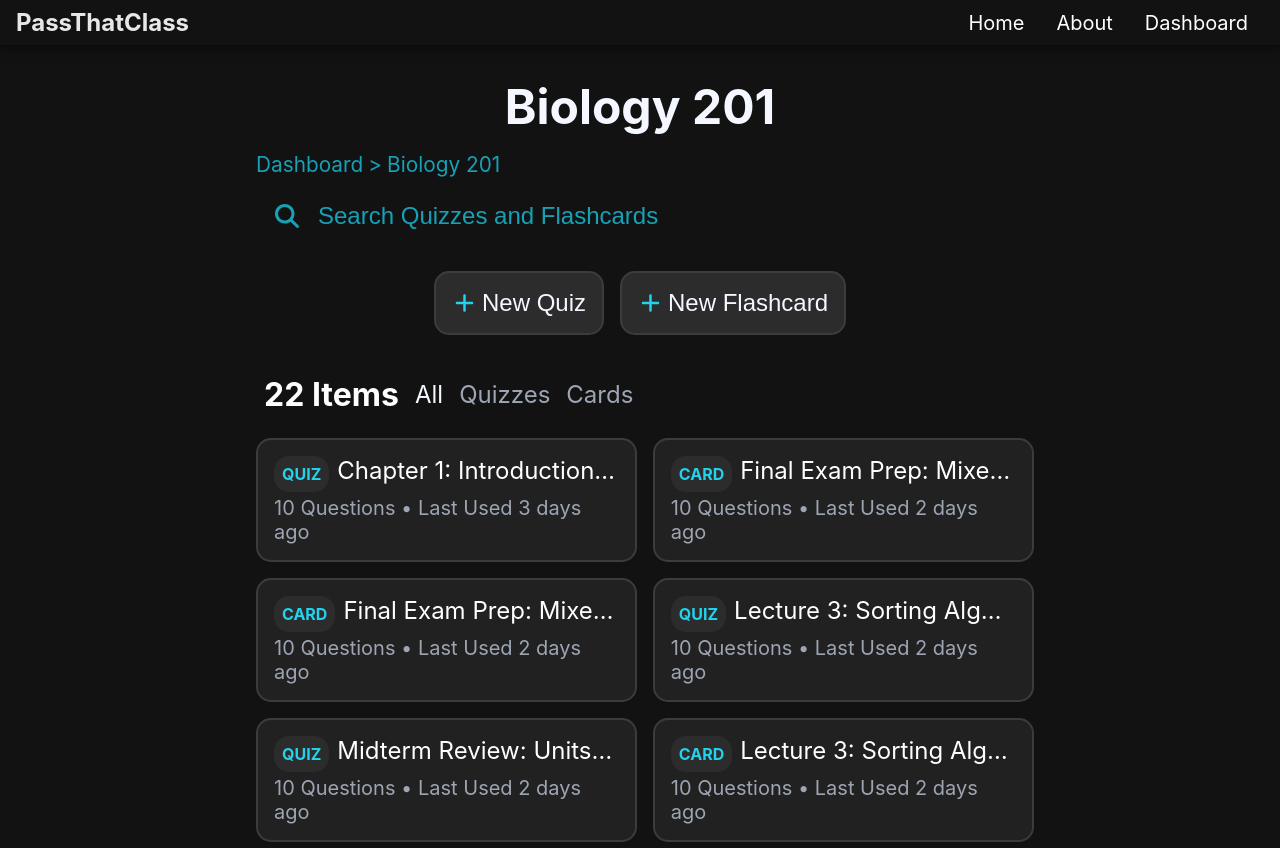
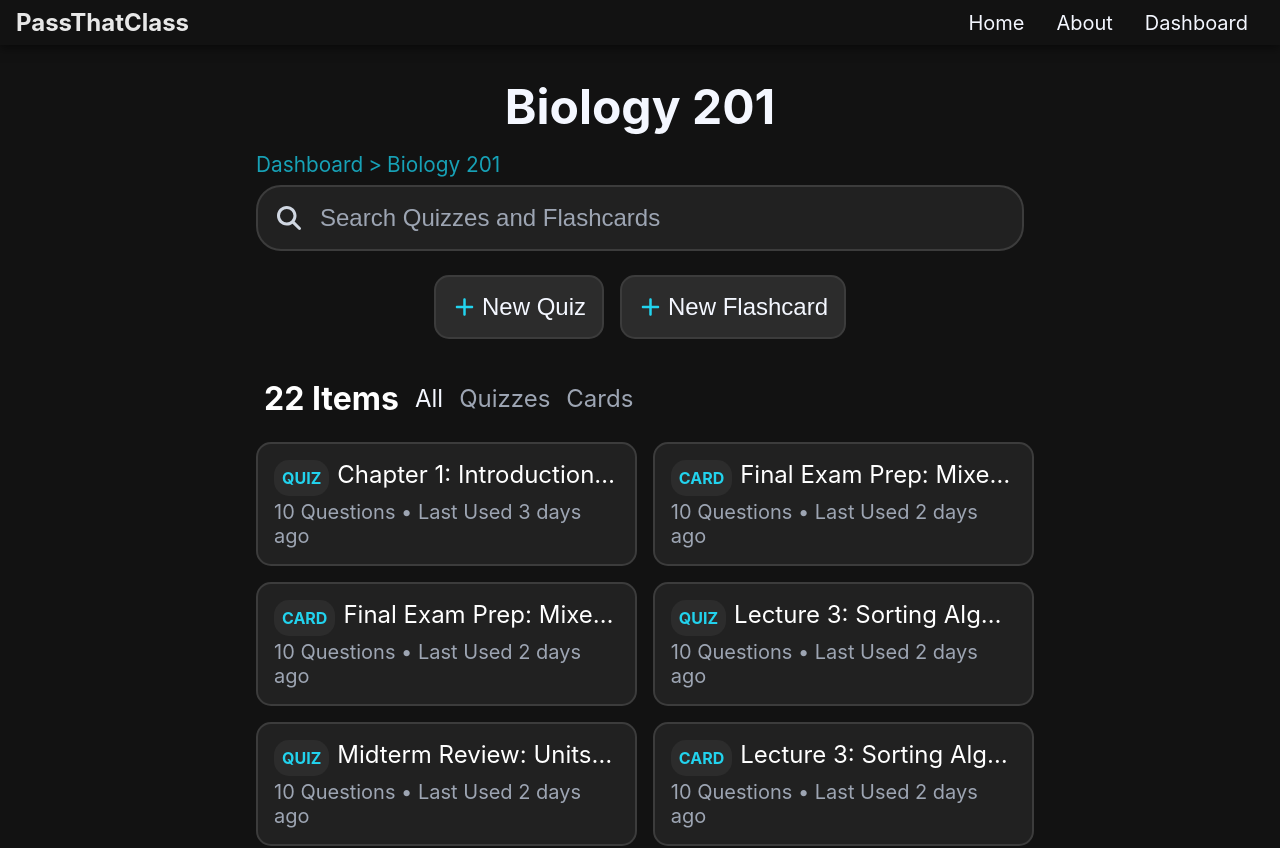
Before and after one commit to DevParkerCS/PassThatClass, a React (Create React App) app: page /class in a window 1280 px wide. Shown: the top 848 px of the page. Built offline with nearby package versions, Linux system fonts and the light colour scheme.

Commit message:
Updated global components

```diff
--- a/src/components/Nav/Nav.module.scss
+++ b/src/components/Nav/Nav.module.scss
@@ -1,12 +1,13 @@
 .navWrapper {
   display: flex;
   justify-content: space-between;
-  background-color: var(--outer-teal);
+  background-color: var(--dark-bg);
   position: sticky;
   align-items: center;
   padding: 0.5rem 1rem;
   top: 0;
   box-shadow: 0 2px 10px 1px rgba(black, 0.5);
+  z-index: 100;
 }
 
 .navTitle {
@@ -18,7 +19,7 @@
   display: flex;
 
   .navItem {
-    color: white;
+    color: var(--text-main);
     margin: 0rem 1rem;
     font-size: 1.25rem;
     cursor: pointer;
--- a/src/components/SearchBar/SearchBar.module.scss
+++ b/src/components/SearchBar/SearchBar.module.scss
@@ -1,5 +1,6 @@
 .searchWrapper {
-  background-color: var(--outer-navy);
+  background-color: var(--first-layer);
+  border: 2px solid var(--light-border);
   width: 100%;
   padding: 1rem;
   border-radius: var(--content-radius);
@@ -8,7 +9,7 @@
 
   .searchIcon {
     font-size: 1.5rem;
-    color: var(--cyan-soft);
+    color: var(--text-secondary);
   }
 
   .searchInput {
@@ -18,11 +19,11 @@
     width: 450px;
     font-size: 1.5rem;
     padding-left: 1rem;
-    color: var(--cyan-soft);
+    color: var(--text-secondary);
     flex-grow: 1;
 
     &::placeholder {
-      color: var(--cyan-soft);
+      color: var(--text-muted);
     }
   }
 }
```
